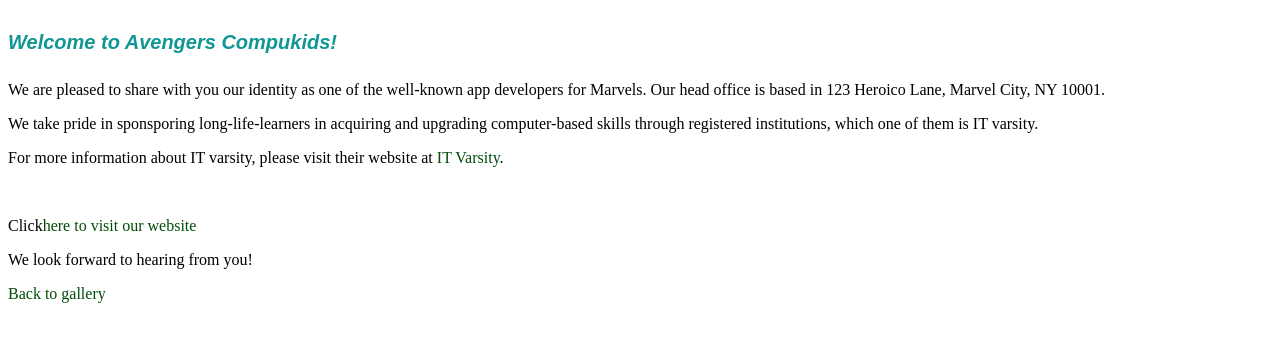
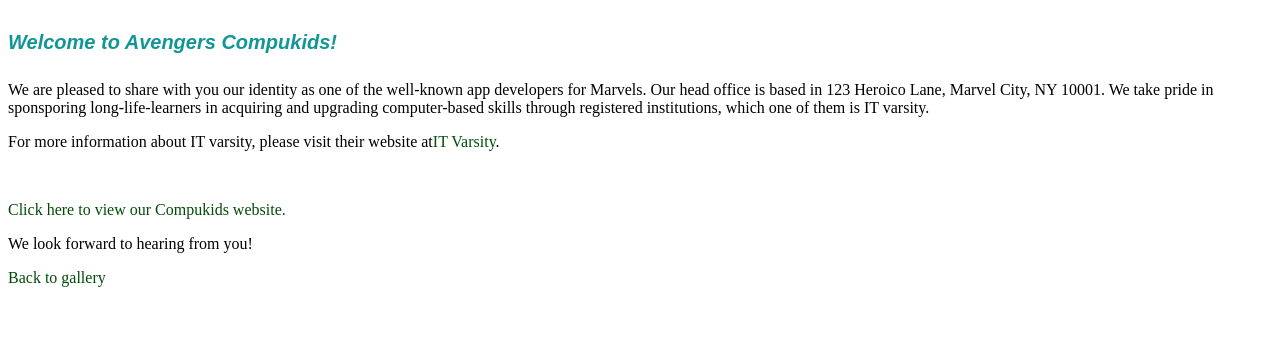
Before and after one commit to Blessing777-7/Superhero-app, a plain HTML site: page about.html in a window 1280 px wide. Shown: the part 256-598 px from the top of the page. Drawn offline with Linux system fonts and the light colour scheme.

Commit message:
Update about.html

```diff
--- a/about.html
+++ b/about.html
@@ -12,11 +12,10 @@
     </head>
     <body>
         <h4>Welcome to Avengers Compukids!</h4>
-        <p>We are pleased to share with you our identity as one of the well-known app developers for Marvels. Our head office is based in 123 Heroico Lane, Marvel City, NY 10001.</p>
-        <p>We take pride in sponsporing long-life-learners in acquiring and upgrading computer-based skills through registered institutions, which one of them is IT varsity.</p>
-        <p>For more information about IT varsity, please visit their website at <a href="https://itvarsity.org/">IT Varsity</a>.</p>
+        <p>We are pleased to share with you our identity as one of the well-known app developers for Marvels. Our head office is based in 123 Heroico Lane, Marvel City, NY 10001. We take pride in sponsporing long-life-learners in acquiring and upgrading computer-based skills through registered institutions, which one of them is IT varsity.</p>
+        <p>For more information about IT varsity, please visit their website at<a href="https://itvarsity.org/">IT Varsity</a>.</p>
         <br/>
-        <p>Click<a href="https://www.compukids.org">here to visit our website</a></p>
+        <p><a href="https://www.compukids.org">Click here to view our Compukids website.</a></p>
         <p>We look forward to hearing from you!</p>
 
         <a href="index.html">Back to gallery</a>
```
